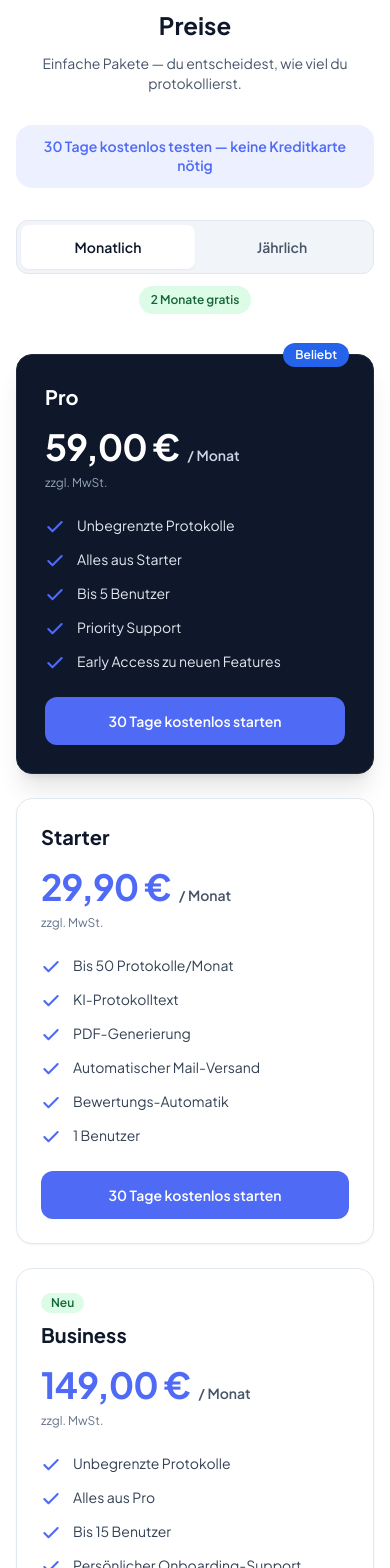
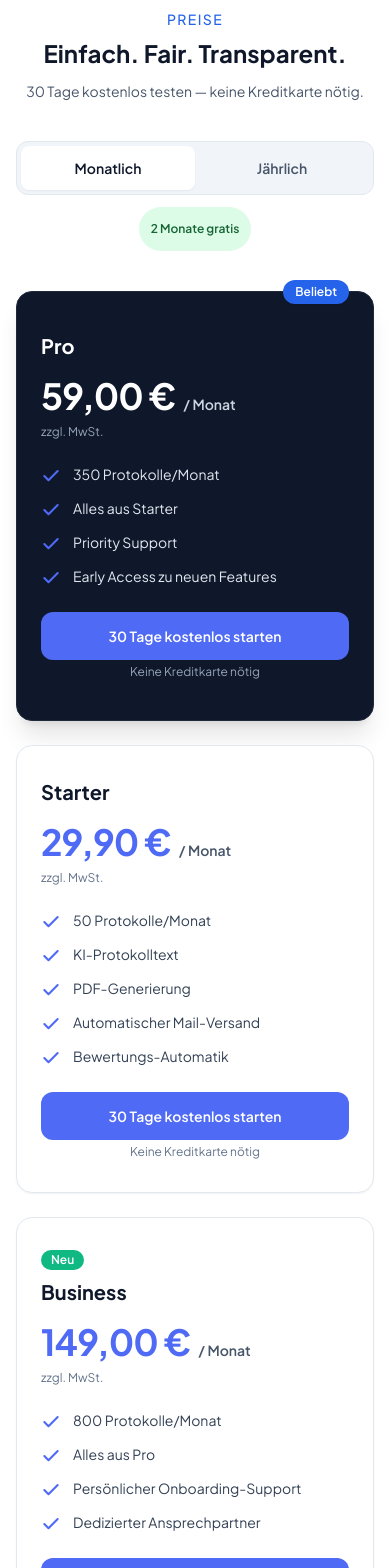
Before and after one commit to sakasolutions/dokuhero, a Next.js app: page / in a window 390 px wide. Shown: the part 6760-8328 px from the top of the page. Built offline with nearby package versions, Linux system fonts and the light colour scheme.

Commit message:
feat: pricing section – protokoll-basiert, 3 pläne, button-fix, toggle

```diff
--- a/components/PricingSection.tsx
+++ b/components/PricingSection.tsx
@@ -27,26 +27,23 @@ const PRICE_IDS = {
 } as const;
 
 const starterFeatures = [
-  "Bis 50 Protokolle/Monat",
+  "50 Protokolle/Monat",
   "KI-Protokolltext",
   "PDF-Generierung",
   "Automatischer Mail-Versand",
   "Bewertungs-Automatik",
-  "1 Benutzer",
 ];
 
 const proFeatures = [
-  "Unbegrenzte Protokolle",
+  "350 Protokolle/Monat",
   "Alles aus Starter",
-  "Bis 5 Benutzer",
   "Priority Support",
   "Early Access zu neuen Features",
 ];
 
 const businessFeatures = [
-  "Unbegrenzte Protokolle",
+  "800 Protokolle/Monat",
   "Alles aus Pro",
-  "Bis 15 Benutzer",
   "Persönlicher Onboarding-Support",
   "Dedizierter Ansprechpartner",
 ];
@@ -74,11 +71,13 @@ function PriceBlock({
   main,
   compare,
   variant,
+  yearlyTotalLine,
 }: {
   billing: Billing;
   main: string;
   compare: string | null;
   variant: "light" | "dark";
+  yearlyTotalLine?: string | null;
 }) {
   const mainCls =
     variant === "dark"
@@ -88,12 +87,12 @@ function PriceBlock({
     variant === "dark"
       ? "text-sm font-semibold text-slate-300 md:text-base"
       : "text-sm font-semibold text-slate-600 md:text-base";
-  const hintCls =
-    variant === "dark" ? "text-slate-400 md:text-sm" : "text-slate-500 md:text-sm";
   const compareCls =
     variant === "dark"
       ? "text-lg font-medium text-slate-500 line-through md:text-xl"
       : "text-lg font-medium text-slate-400 line-through md:text-xl";
+  const yearlyNoteCls =
+    variant === "dark" ? "text-slate-400" : "text-slate-500";
 
   return (
     <div className="mt-4 shrink-0">
@@ -104,9 +103,9 @@ function PriceBlock({
         ) : null}
         <span className={unitCls}>/ Monat</span>
       </div>
-      {billing === "yearly" ? (
-        <p className={`mt-1 text-xs font-medium ${hintCls}`}>
-          bei jährlicher Zahlung, pro Monat
+      {billing === "yearly" && yearlyTotalLine ? (
+        <p className={`mt-1 text-xs font-medium ${yearlyNoteCls}`}>
+          {yearlyTotalLine}
         </p>
       ) : null}
       <p
@@ -129,7 +128,7 @@ export function PricingSection() {
   const pid = (plan: keyof typeof PRICE_IDS) =>
     billing === "monthly" ? PRICE_IDS[plan].monthly : PRICE_IDS[plan].yearly;
 
-  const starterMain = billing === "monthly" ? "29,90 €" : "29,90 €";
+  const starterMain = billing === "monthly" ? "29,90 €" : "23,00 €";
   const proMain = billing === "monthly" ? "59,00 €" : "47,00 €";
   const businessMain = billing === "monthly" ? "149,00 €" : "119,00 €";
 
@@ -140,23 +139,20 @@ export function PricingSection() {
       className="scroll-mt-20 bg-white px-4 py-14 sm:py-16 md:py-20"
     >
       <div className="mx-auto max-w-6xl">
-        <h2 className="text-center text-2xl font-bold text-slate-900 md:text-3xl lg:text-4xl">
-          Preise
-        </h2>
-        <p className="mx-auto mt-3 max-w-lg text-center text-sm text-slate-600 md:text-base">
-          Einfache Pakete — du entscheidest, wie viel du protokollierst.
-        </p>
-
-        <div className="mx-auto mt-8 flex justify-center md:mt-10">
-          <p className="inline-flex max-w-xl flex-col items-center gap-1 rounded-2xl bg-primary/10 px-5 py-3 text-center text-sm font-semibold text-primary sm:flex-row sm:gap-2 sm:px-8 sm:py-4 sm:text-base md:text-lg">
-            <span className="leading-snug">
-              30 Tage kostenlos testen — keine Kreditkarte nötig
-            </span>
+        <header className="mx-auto max-w-2xl text-center">
+          <p className="text-sm font-medium uppercase tracking-widest text-blue-600">
+            Preise
           </p>
-        </div>
+          <h2 className="mt-2 text-2xl font-bold text-slate-900 md:text-3xl lg:text-4xl">
+            Einfach. Fair. Transparent.
+          </h2>
+          <p className="mx-auto mt-3 max-w-lg text-sm text-slate-600 md:text-base">
+            30 Tage kostenlos testen — keine Kreditkarte nötig.
+          </p>
+        </header>
 
         <div
-          className="mx-auto mt-8 flex w-full max-w-2xl flex-col items-stretch gap-3 sm:mt-10 sm:flex-row sm:flex-wrap sm:items-center sm:justify-center"
+          className="mx-auto mt-10 flex w-full max-w-2xl flex-col items-stretch gap-3 sm:mt-12 sm:flex-row sm:flex-wrap sm:items-center sm:justify-center"
           role="group"
           aria-label="Abrechnungszeitraum"
         >
@@ -184,15 +180,15 @@ export function PricingSection() {
               Jährlich
             </button>
           </div>
-          <span className="mx-auto inline-flex items-center justify-center rounded-full bg-green-100 px-3 py-1.5 text-xs font-semibold text-green-800 sm:mx-0">
+          <span className="mx-auto inline-flex min-h-[44px] items-center justify-center rounded-full bg-green-100 px-3 text-xs font-semibold text-green-800 sm:mx-0 sm:min-h-0 sm:py-1.5">
             2 Monate gratis
           </span>
         </div>
 
         <div className="mx-auto mt-10 flex max-w-6xl flex-col gap-6 md:mt-12 md:grid md:grid-cols-3 md:items-stretch md:gap-6 lg:gap-8">
-          {/* Starter — desktop links */}
+          {/* Starter */}
           <div
-            className={`order-2 flex min-h-0 flex-col rounded-2xl border border-slate-200 bg-white p-6 shadow-sm transition-all ease-out sm:p-8 md:order-1 md:hover:-translate-y-1 md:hover:shadow-lg ${animD} ${
+            className={`order-2 flex min-h-0 flex-col rounded-2xl border border-slate-200 bg-white px-6 py-8 shadow-sm transition-all ease-out sm:px-8 md:order-1 md:hover:-translate-y-1 md:hover:shadow-lg ${animD} ${
               pricingInView
                 ? "translate-y-0 opacity-100"
                 : "translate-y-8 opacity-0"
@@ -205,7 +201,10 @@ export function PricingSection() {
               variant="light"
               billing={billing}
               main={starterMain}
-              compare={null}
+              compare={billing === "yearly" ? "29,90 €" : null}
+              yearlyTotalLine={
+                billing === "yearly" ? "276€/Jahr" : null
+              }
             />
             <ul className="mt-6 flex flex-1 flex-col gap-3 text-sm text-slate-700 md:text-base">
               {starterFeatures.map((line) => (
@@ -219,7 +218,7 @@ export function PricingSection() {
                 </li>
               ))}
             </ul>
-            <div className="mt-auto flex flex-col pt-6">
+            <div className="mt-auto flex flex-col gap-1 pt-6">
               <Link
                 href="/register"
                 data-price-id={pid("starter")}
@@ -227,12 +226,15 @@ export function PricingSection() {
               >
                 30 Tage kostenlos starten
               </Link>
+              <p className="text-center text-xs text-slate-500">
+                Keine Kreditkarte nötig
+              </p>
             </div>
           </div>
 
-          {/* Pro — mobile zuerst, hervorgehoben */}
+          {/* Pro — mobile zuerst */}
           <div
-            className={`relative order-1 flex min-h-0 flex-col rounded-2xl border border-slate-800 bg-slate-900 p-7 shadow-xl transition-all ease-out sm:p-9 md:order-2 md:z-10 md:scale-[1.04] md:hover:-translate-y-1 md:hover:shadow-2xl ${animD} ${
+            className={`relative order-1 flex min-h-0 flex-col rounded-2xl border border-slate-800 bg-slate-900 px-6 py-10 shadow-xl transition-all ease-out sm:px-8 md:order-2 md:z-10 md:hover:-translate-y-1 md:hover:shadow-2xl ${animD} ${
               pricingInView
                 ? "translate-y-0 opacity-100"
                 : "translate-y-8 opacity-0"
@@ -263,7 +265,7 @@ export function PricingSection() {
                 </li>
               ))}
             </ul>
-            <div className="mt-auto flex flex-col pt-6">
+            <div className="mt-auto flex flex-col gap-1 pt-6">
               <Link
                 href="/register"
                 data-price-id={pid("pro")}
@@ -271,12 +273,15 @@ export function PricingSection() {
               >
                 30 Tage kostenlos starten
               </Link>
+              <p className="text-center text-xs text-slate-400">
+                Keine Kreditkarte nötig
+              </p>
             </div>
           </div>
 
           {/* Business */}
           <div
-            className={`order-3 flex min-h-0 flex-col rounded-2xl border border-slate-200 bg-white p-6 shadow-sm transition-all ease-out sm:p-8 md:order-3 md:hover:-translate-y-1 md:hover:shadow-lg ${animD} ${
+            className={`order-3 flex min-h-0 flex-col rounded-2xl border border-slate-200 bg-white px-6 py-8 shadow-sm transition-all ease-out sm:px-8 md:order-3 md:hover:-translate-y-1 md:hover:shadow-lg ${animD} ${
               pricingInView
                 ? "translate-y-0 opacity-100"
                 : "translate-y-8 opacity-0"
@@ -285,7 +290,7 @@ export function PricingSection() {
               transitionDelay: pricingInView ? "160ms" : "0ms",
             }}
           >
-            <span className="w-fit rounded-full bg-green-100 px-2.5 py-0.5 text-xs font-semibold text-green-800">
+            <span className="w-fit rounded-full bg-emerald-500 px-2.5 py-0.5 text-xs font-semibold text-white">
               Neu
             </span>
             <h3 className="mt-2 shrink-0 text-xl font-bold text-slate-900">
@@ -325,7 +330,7 @@ export function PricingSection() {
         </div>
 
         <p className="mx-auto mt-10 max-w-xl text-center text-sm text-slate-500 md:mt-12">
-          Ab 15+ Mitarbeitern? →{" "}
+          Ab 800+ Protokollen? Meld dich:{" "}
           <a
             href="mailto:kontakt@dokuhero.de"
             className="font-medium text-slate-600 underline-offset-2 hover:text-slate-900 hover:underline"
@@ -333,10 +338,6 @@ export function PricingSection() {
             kontakt@dokuhero.de
           </a>
         </p>
-
-        <p className="mx-auto mt-6 max-w-2xl text-center text-sm text-slate-600 md:mt-8 md:text-base">
-          Monatlich kündbar · Keine versteckten Kosten
-        </p>
       </div>
     </section>
   );
```
